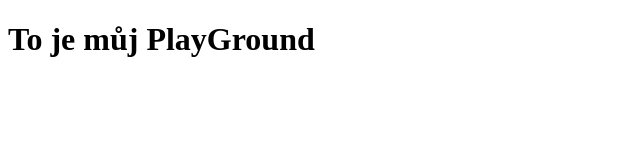
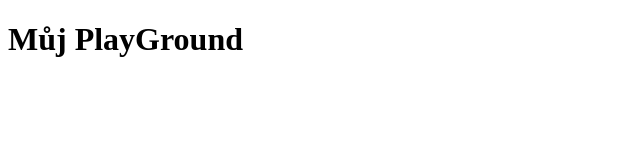
Before and after one commit to Bezdicekz/PlayGround, a plain HTML site: page index.html in a window 1280 px wide. Shown: the whole page, without its empty margins (0-640 px from the left). Drawn offline with Linux system fonts and the light colour scheme.

Commit message:
modified:   index.html

```diff
--- a/index.html
+++ b/index.html
@@ -6,6 +6,6 @@
     <title>PlayGround</title>
 </head>
 <body>
-    <h1>To je můj PlayGround</h1>
+    <h1>Můj PlayGround</h1>
 </body>
 </html>
```
